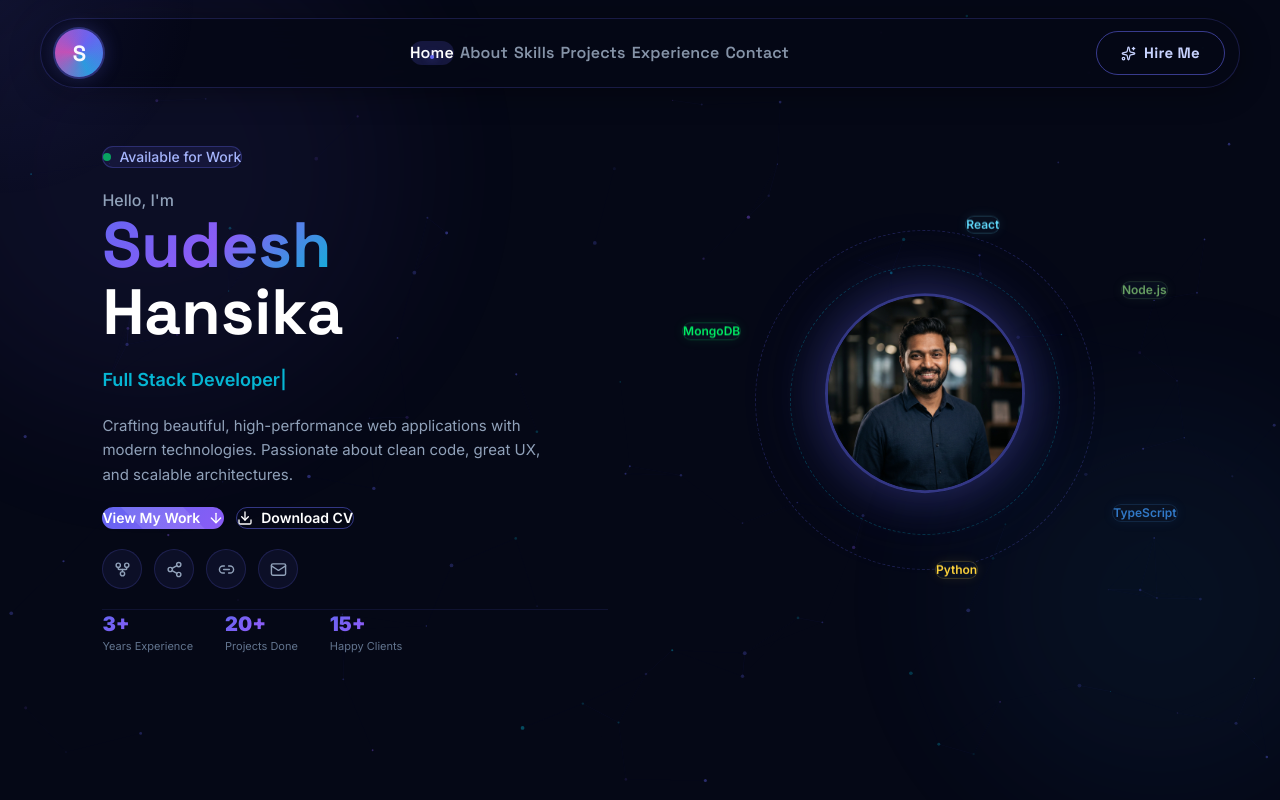
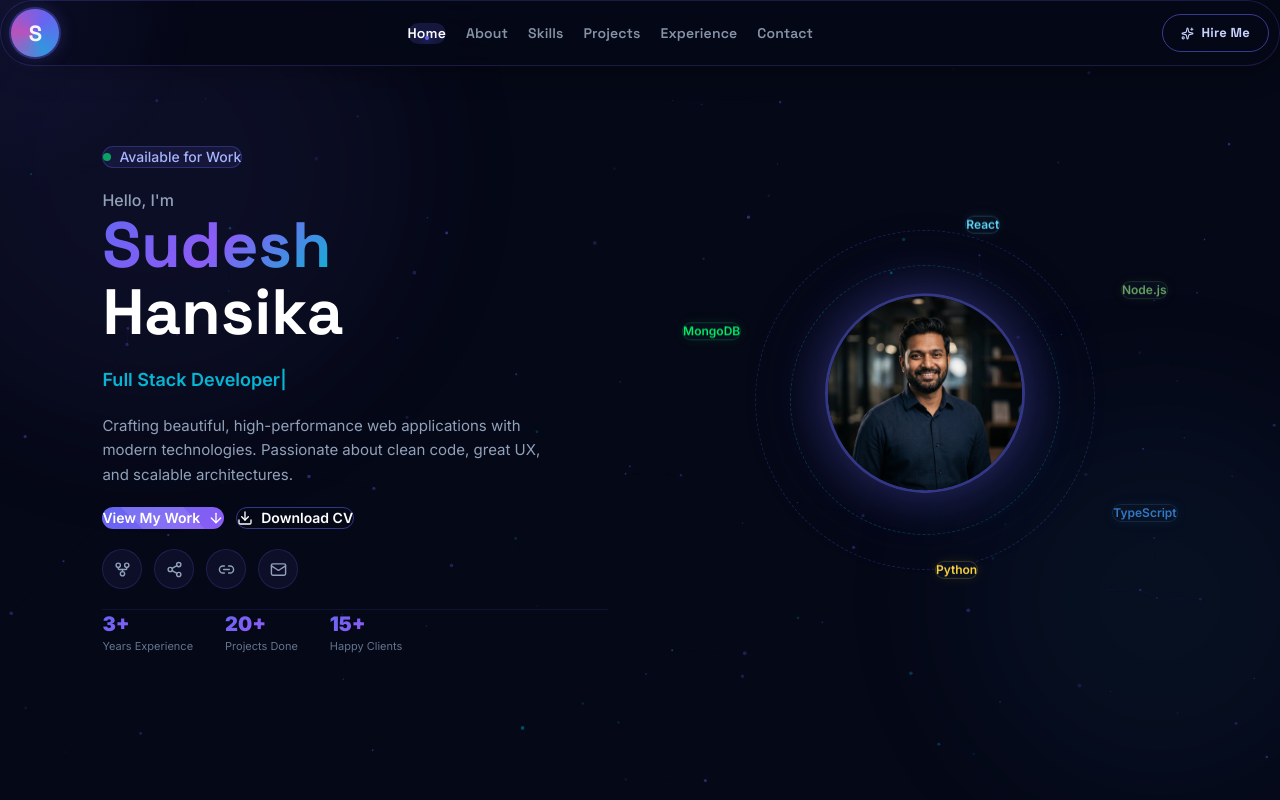
Before and after one commit to Sudesh-2002/personal-portfolio, a React (Vite) app: page / in a window 1280 px wide. Shown: the top 800 px of the page. Built offline with nearby package versions, Linux system fonts and the light colour scheme.

Commit message:
change the design of the navbar

```diff
--- a/src/components/Navbar.jsx
+++ b/src/components/Navbar.jsx
@@ -12,9 +12,9 @@ const navLinks = [
 ];
 
 const Navbar = () => {
-  const [scrolled, setScrolled]   = useState(false);
-  const [menuOpen, setMenuOpen]   = useState(false);
-  const [activeSection, setActive] = useState('home');
+  const [scrolled,      setScrolled]  = useState(false);
+  const [menuOpen,      setMenuOpen]  = useState(false);
+  const [activeSection, setActive]    = useState('home');
 
   useEffect(() => {
     const onScroll = () => {
@@ -22,10 +22,7 @@ const Navbar = () => {
       const ids = navLinks.map(l => l.href.substring(1));
       for (let i = ids.length - 1; i >= 0; i--) {
         const el = document.getElementById(ids[i]);
-        if (el && window.scrollY >= el.offsetTop - 130) {
-          setActive(ids[i]);
-          break;
-        }
+        if (el && window.scrollY >= el.offsetTop - 130) { setActive(ids[i]); break; }
       }
     };
     window.addEventListener('scroll', onScroll);
@@ -37,26 +34,30 @@ const Navbar = () => {
       initial={{ y: -90, opacity: 0 }}
       animate={{ y: 0, opacity: 1 }}
       transition={{ duration: 0.8, ease: [0.22, 1, 0.36, 1] }}
-      className="fixed top-0 left-0 right-0 z-50 flex justify-center"
-      style={{ padding: '18px 40px' }}
+      /* Responsive outer padding: tight on mobile, grows on larger screens */
+      className="fixed top-0 left-0 right-0 z-50 flex flex-col
+                 px-3 pt-3
+                 sm:px-5 sm:pt-4
+                 md:px-8 md:pt-4
+                 lg:px-10 lg:pt-[18px]
+                 xl:px-14 xl:pt-[18px]"
     >
       {/* ── Pill container ── */}
       <div
-        className="w-full flex items-center justify-between"
+        className="w-full flex items-center justify-between flex-row-reverse lg:flex-row"
         style={{
-          background: scrolled
-            ? 'rgba(5, 8, 22, 0.92)'
-            : 'rgba(5, 8, 22, 0.85)',
+          background: scrolled ? 'rgba(5,8,22,0.94)' : 'rgba(5,8,22,0.86)',
           backdropFilter: 'blur(28px)',
           WebkitBackdropFilter: 'blur(28px)',
           border: '1px solid rgba(99,102,241,0.22)',
           borderRadius: '9999px',
-          padding: '10px 14px 10px 14px',
           boxShadow: scrolled
             ? '0 8px 48px rgba(0,0,0,0.55), 0 0 0 1px rgba(99,102,241,0.1)'
-            : '0 4px 30px rgba(0,0,0,0.35)',
+            : '0 4px 30px rgba(0,0,0,0.3)',
           transition: 'all 0.4s ease',
-          minHeight: '68px',
+          /* Responsive inner padding & height */
+          padding: '8px 10px',
+          minHeight: '56px',
         }}
       >
         {/* ── S Logo circle ── */}
@@ -64,37 +65,40 @@ const Navbar = () => {
           href="#home"
           whileHover={{ scale: 1.08 }}
           whileTap={{ scale: 0.94 }}
-          className="flex-shrink-0 flex items-center justify-center relative"
+          className="flex-shrink-0 flex items-center justify-center relative
+                     w-10 h-10
+                     sm:w-11 sm:h-11
+                     lg:w-12 lg:h-12"
           style={{
-            width: '48px',
-            height: '48px',
             borderRadius: '50%',
-            background: 'linear-gradient(135deg, #6366f1, #8b5cf6)',
-            boxShadow: '0 0 0 2px rgba(99,102,241,0.35), 0 0 20px rgba(99,102,241,0.3)',
+            background: 'linear-gradient(135deg,#6366f1,#8b5cf6)',
+            boxShadow: '0 0 0 2px rgba(99,102,241,0.35), 0 0 18px rgba(99,102,241,0.28)',
           }}
         >
-          {/* Spinning border ring */}
+          {/* Spinning conic ring */}
           <motion.div
             animate={{ rotate: 360 }}
             transition={{ duration: 6, repeat: Infinity, ease: 'linear' }}
             className="absolute inset-0 rounded-full"
             style={{
-              background: 'conic-gradient(from 0deg, #6366f1, #06b6d4, #ec4899, #6366f1)',
+              background: 'conic-gradient(from 0deg,#6366f1,#06b6d4,#ec4899,#6366f1)',
               padding: '2px',
               borderRadius: '50%',
-              opacity: 0.7,
+              opacity: 0.65,
             }}
           />
           <span
-            className="relative z-10 font-black text-white"
-            style={{ fontSize: '22px', fontFamily: 'Space Grotesk', letterSpacing: '-0.03em' }}
+            className="relative z-10 font-black text-white
+                       text-lg sm:text-xl lg:text-[22px]"
+            style={{ fontFamily: 'Space Grotesk', letterSpacing: '-0.03em' }}
           >
             S
           </span>
         </motion.a>
 
-        {/* ── Desktop nav links ── */}
-        <nav className="hidden md:flex items-center" style={{ gap: '6px' }}>
+        {/* ── Desktop nav links (lg and up) ── */}
+        <nav className="hidden lg:flex items-center
+                        gap-3 xl:gap-5 2xl:gap-8">
           {navLinks.map(link => {
             const isActive = activeSection === link.href.substring(1);
             return (
@@ -102,33 +106,25 @@ const Navbar = () => {
                 key={link.label}
                 href={link.href}
                 whileHover={{ y: -1 }}
-                className="relative px-5 py-2.5 rounded-full font-semibold transition-all duration-200"
+                className="relative font-semibold rounded-full transition-all duration-200
+                           px-3 py-2 text-[13px]
+                           xl:px-4 xl:py-2.5 xl:text-[14px]
+                           2xl:px-5 2xl:py-2.5 2xl:text-[16px]"
                 style={{
-                  fontSize: '16px',
                   fontFamily: 'Space Grotesk',
                   color: isActive ? '#ffffff' : 'rgba(148,163,184,0.9)',
                   background: isActive ? 'rgba(99,102,241,0.18)' : 'transparent',
                   letterSpacing: '0.01em',
                 }}
-                onMouseEnter={e => {
-                  if (!isActive) e.currentTarget.style.color = '#e0e7ff';
-                }}
-                onMouseLeave={e => {
-                  if (!isActive) e.currentTarget.style.color = 'rgba(148,163,184,0.9)';
-                }}
+                onMouseEnter={e => { if (!isActive) e.currentTarget.style.color = '#e0e7ff'; }}
+                onMouseLeave={e => { if (!isActive) e.currentTarget.style.color = 'rgba(148,163,184,0.9)'; }}
               >
                 {link.label}
-                {/* Active underline dot */}
                 {isActive && (
                   <motion.div
                     layoutId="active-dot"
-                    className="absolute bottom-1.5 left-1/2 -translate-x-1/2 rounded-full"
-                    style={{
-                      width: '4px',
-                      height: '4px',
-                      background: '#6366f1',
-                      boxShadow: '0 0 8px #6366f1',
-                    }}
+                    className="absolute bottom-1 left-1/2 -translate-x-1/2 rounded-full"
+                    style={{ width: '4px', height: '4px', background: '#6366f1', boxShadow: '0 0 8px #6366f1' }}
                   />
                 )}
               </motion.a>
@@ -136,22 +132,24 @@ const Navbar = () => {
           })}
         </nav>
 
-        {/* ── Hire Me pill button ── */}
-        <div className="flex items-center gap-3">
+        {/* ── Right: Hire Me + mobile toggle ── */}
+        <div className="flex items-center gap-2 sm:gap-3">
+
+          {/* Hire Me — desktop (lg+) */}
           <motion.a
             href="#contact"
-            className="hidden md:flex items-center gap-2 font-bold text-white relative overflow-hidden"
+            className="hidden lg:flex items-center gap-1.5 xl:gap-2 font-bold text-white"
             whileHover={{ scale: 1.05 }}
             whileTap={{ scale: 0.96 }}
             style={{
-              fontSize: '15px',
               fontFamily: 'Space Grotesk',
-              padding: '10px 24px',
+              padding: '8px 18px',
               borderRadius: '9999px',
               background: 'transparent',
               border: '1.5px solid rgba(99,102,241,0.55)',
               color: '#c7d2fe',
               letterSpacing: '0.02em',
+              fontSize: '13px',
               transition: 'all 0.25s ease',
             }}
             onMouseEnter={e => {
@@ -167,18 +165,18 @@ const Navbar = () => {
               e.currentTarget.style.boxShadow = 'none';
             }}
           >
-            <Sparkles size={15} />
-            Hire Me
+            <Sparkles size={13} />
+            <span className="hidden xl:inline">Hire Me</span>
+            <span className="inline xl:hidden">Hire</span>
           </motion.a>
 
-          {/* Mobile toggle */}
+          {/* Mobile / tablet hamburger (below lg) */}
           <motion.button
             whileTap={{ scale: 0.9 }}
             onClick={() => setMenuOpen(o => !o)}
-            className="md:hidden flex items-center justify-center text-slate-300"
+            className="lg:hidden flex items-center justify-center text-slate-300
+                       w-9 h-9 sm:w-10 sm:h-10"
             style={{
-              width: '44px',
-              height: '44px',
               borderRadius: '50%',
               background: 'rgba(99,102,241,0.12)',
               border: '1px solid rgba(99,102,241,0.3)',
@@ -186,15 +184,15 @@ const Navbar = () => {
           >
             <AnimatePresence mode="wait" initial={false}>
               {menuOpen
-                ? <motion.span key="x" initial={{ rotate: -90, opacity: 0 }} animate={{ rotate: 0, opacity: 1 }} exit={{ rotate: 90, opacity: 0 }} transition={{ duration: 0.15 }}><X size={20} /></motion.span>
-                : <motion.span key="m" initial={{ rotate: 90, opacity: 0 }} animate={{ rotate: 0, opacity: 1 }} exit={{ rotate: -90, opacity: 0 }} transition={{ duration: 0.15 }}><Menu size={20} /></motion.span>
+                ? <motion.span key="x" initial={{ rotate: -90, opacity: 0 }} animate={{ rotate: 0, opacity: 1 }} exit={{ rotate: 90, opacity: 0 }} transition={{ duration: 0.15 }}><X size={18} /></motion.span>
+                : <motion.span key="m" initial={{ rotate: 90, opacity: 0 }} animate={{ rotate: 0, opacity: 1 }} exit={{ rotate: -90, opacity: 0 }} transition={{ duration: 0.15 }}><Menu size={18} /></motion.span>
               }
             </AnimatePresence>
           </motion.button>
         </div>
       </div>
 
-      {/* ── Mobile dropdown ── */}
+      {/* ── Mobile / tablet dropdown (below lg) ── */}
       <AnimatePresence>
         {menuOpen && (
           <motion.div
@@ -203,15 +201,15 @@ const Navbar = () => {
             animate={{ opacity: 1, y: 0, scale: 1 }}
             exit={{ opacity: 0, y: -10, scale: 0.97 }}
             transition={{ duration: 0.22, ease: 'easeOut' }}
-            className="absolute top-full mt-2 left-10 right-10 rounded-3xl overflow-hidden md:hidden"
+            className="mt-2 rounded-3xl overflow-hidden lg:hidden"
             style={{
-              background: 'rgba(5,8,22,0.96)',
+              background: 'rgba(5,8,22,0.97)',
               backdropFilter: 'blur(28px)',
               border: '1px solid rgba(99,102,241,0.2)',
               boxShadow: '0 20px 60px rgba(0,0,0,0.6)',
             }}
           >
-            <div className="flex flex-col p-4 gap-1">
+            <div className="flex flex-col p-4 sm:p-5 gap-2">
               {navLinks.map((link, i) => {
                 const isActive = activeSection === link.href.substring(1);
                 return (
@@ -222,35 +220,37 @@ const Navbar = () => {
                     initial={{ opacity: 0, x: -14 }}
                     animate={{ opacity: 1, x: 0 }}
                     transition={{ delay: i * 0.05 }}
-                    className="flex items-center gap-3 px-5 py-3.5 rounded-2xl transition-all duration-200"
+                    className="flex items-center gap-3 px-5 py-4 rounded-2xl transition-all duration-200
+                               sm:px-6 sm:py-4"
                     style={{
                       background: isActive ? 'rgba(99,102,241,0.15)' : 'transparent',
                       border: isActive ? '1px solid rgba(99,102,241,0.3)' : '1px solid transparent',
                       color: isActive ? '#e0e7ff' : '#94a3b8',
-                      fontSize: '16px',
+                      fontSize: '15px',
                       fontFamily: 'Space Grotesk',
                       fontWeight: 600,
                     }}
                   >
                     {isActive && (
-                      <div className="w-1.5 h-1.5 rounded-full" style={{ background: '#6366f1', boxShadow: '0 0 8px #6366f1' }} />
+                      <div className="w-1.5 h-1.5 rounded-full flex-shrink-0"
+                        style={{ background: '#6366f1', boxShadow: '0 0 8px #6366f1' }} />
                     )}
                     {link.label}
                   </motion.a>
                 );
               })}
-              <div className="mt-3 pt-3" style={{ borderTop: '1px solid rgba(99,102,241,0.15)' }}>
+              <div className="mt-2 pt-3" style={{ borderTop: '1px solid rgba(99,102,241,0.15)' }}>
                 <a
                   href="#contact"
                   onClick={() => setMenuOpen(false)}
-                  className="flex items-center justify-center gap-2 w-full py-3.5 rounded-2xl font-bold text-white"
+                  className="flex items-center justify-center gap-2 w-full py-3 sm:py-3.5 rounded-2xl font-bold text-white"
                   style={{
                     background: 'linear-gradient(135deg,#6366f1,#8b5cf6)',
                     fontSize: '15px',
                     fontFamily: 'Space Grotesk',
                   }}
                 >
-                  <Sparkles size={15} />
+                  <Sparkles size={14} />
                   Hire Me
                 </a>
               </div>
```
